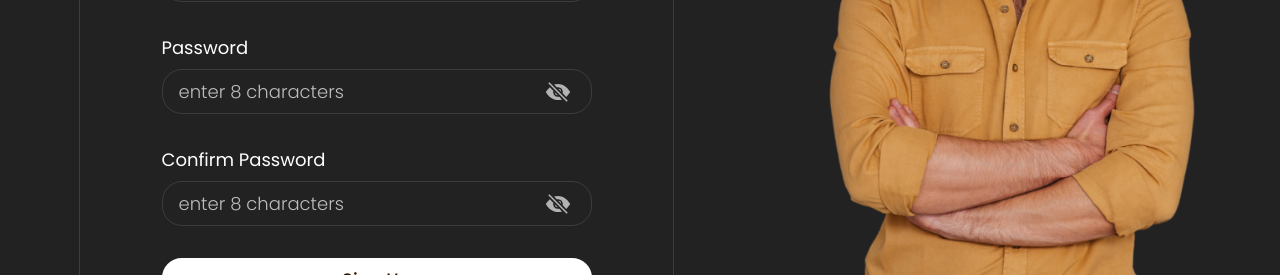
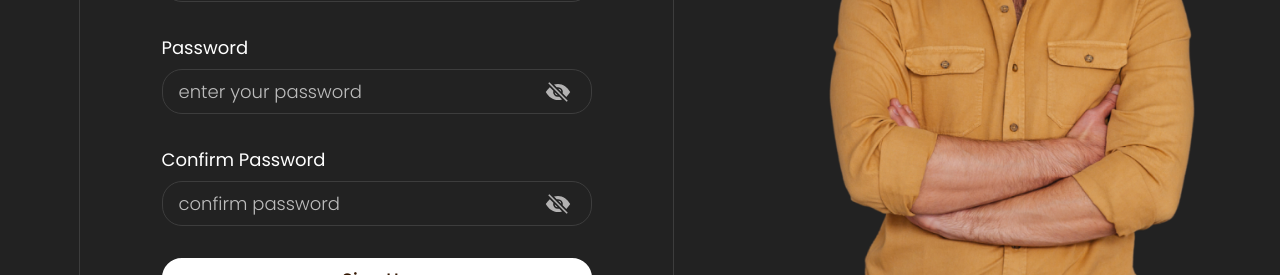
Before and after one commit to Prosperedafe/sip, a React (Vite) app: page /signup in a window 1280 px wide. Shown: the part 511-786 px from the top of the page. Built offline with nearby package versions, Linux system fonts and the light colour scheme.

Commit message:
changed placeholder

```diff
--- a/src/pages/auth/signup.tsx
+++ b/src/pages/auth/signup.tsx
@@ -4,8 +4,7 @@ import { setUser } from "../../store/slice/userSlice";
 import { useFormik } from "formik";
 import { basicSchema } from "../../schema";
 import { Link, useNavigate } from "react-router-dom";
-import { useDispatch } from "react-redux";
-import { useSelector } from "react-redux";
+import { useDispatch, useSelector } from "react-redux";
 import { LabelInput, PasswordInput, SubmitBtn } from "../../components/inputs";
 
 const SignUp: FC = () => {
@@ -48,8 +47,8 @@ const SignUp: FC = () => {
                         <LabelInput value={values.firstName} error={errors.firstName} touch={touched.firstName} blur={handleBlur} change={handleChange} className={errors.firstName && touched.firstName ? "input-error" : ""} name="firstName" label="First Name" type="text" placeholder="john" id="firstName" />
                         <LabelInput value={values.lastName} error={errors.lastName} touch={touched.lastName} blur={handleBlur} change={handleChange} className={errors.lastName && touched.lastName ? "input-error" : ""} name="lastName" label="Last Name" type="text" placeholder="doe" id="lastName" />
                         <LabelInput value={values.email} error={errors.email} touch={touched.email} blur={handleBlur} change={handleChange} className={errors.email && touched.email ? "input-error" : ""} name="email" label="Email" type="email" placeholder="name@gmail.com" id="email" />
-                        <PasswordInput value={values.password} error={errors.password} touch={touched.password} blur={handleBlur} change={handleChange} className={errors.password && touched.password ? "input-error" : ""} name="password" label="Password" placeholder="enter 8 characters" id="password" />
-                        <PasswordInput value={values.confirmPassword} error={errors.confirmPassword} touch={touched.confirmPassword} blur={handleBlur} change={handleChange} className={errors.confirmPassword && touched.confirmPassword ? "input-error" : ""} name="confirmPassword" label="Confirm Password" placeholder="enter 8 characters" id="confirmPassword" />
+                        <PasswordInput value={values.password} error={errors.password} touch={touched.password} blur={handleBlur} change={handleChange} className={errors.password && touched.password ? "input-error" : ""} name="password" label="Password" placeholder="enter your password" id="password" />
+                        <PasswordInput value={values.confirmPassword} error={errors.confirmPassword} touch={touched.confirmPassword} blur={handleBlur} change={handleChange} className={errors.confirmPassword && touched.confirmPassword ? "input-error" : ""} name="confirmPassword" label="Confirm Password" placeholder="confirm password" id="confirmPassword" />
                         <SubmitBtn disable={""} content={isSubmitting ? "Signing Up..." : "Sign Up"} />
                     </form>
                     <p className="link">Already have an account? <Link to="/login">Login</Link></p>
```
